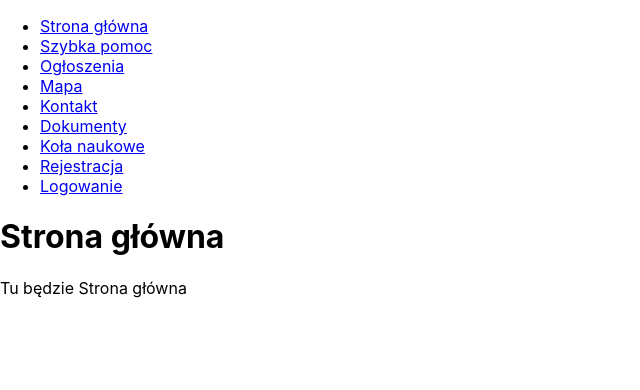
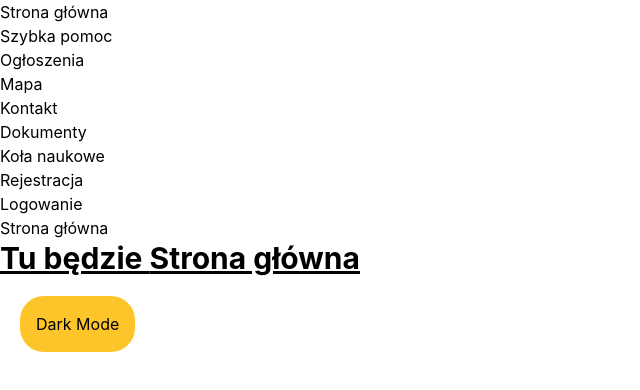
Before and after one commit to magdadobek/AIIM1Project, a React (Create React App) app in the folder aiim_project_front/: page / in a window 1280 px wide. Shown: the top 390 px of the page, without its empty margins (0-640 px from the left). Built offline with nearby package versions, Linux system fonts and the light colour scheme.

Commit message:
tailwind i kolory
tailwind, kolory, przycisk do przychodzenia między dark a light modem

```diff
--- a/aiim_project_front/package.json
+++ b/aiim_project_front/package.json
@@ -35,5 +35,8 @@
       "last 1 firefox version",
       "last 1 safari version"
     ]
+  },
+  "devDependencies": {
+    "tailwindcss": "^3.3.2"
   }
 }
--- a/aiim_project_front/public/index.html
+++ b/aiim_project_front/public/index.html
@@ -26,7 +26,7 @@
     -->
     <title>React App</title>
   </head>
-  <body>
+  <body className="dark" class="h-screen bg-white dark:text-white dark:bg-black flex justify-center items-center">
     <noscript>You need to enable JavaScript to run this app.</noscript>
     <div id="root"></div>
     <!--
--- a/aiim_project_front/src/index.css
+++ b/aiim_project_front/src/index.css
@@ -1,3 +1,7 @@
+@tailwind base;
+@tailwind components;
+@tailwind utilities;
+
 body {
   margin: 0;
   font-family: -apple-system, BlinkMacSystemFont, 'Segoe UI', 'Roboto', 'Oxygen',
--- a/aiim_project_front/src/pages/Placeholder.js
+++ b/aiim_project_front/src/pages/Placeholder.js
@@ -1,8 +1,38 @@
+import {useState, useEffect} from "react"; // do dark mode
+
 const Home = ({ title }) => {
+
+    // obsługa dark mode'a
+    const [theme, setTheme] = useState("Light");
+
+    useEffect(() => {
+        if (window.matchMedia('(prefers-color-scheme: dark)').matches) {
+            setTheme('dark');
+        }
+        else {
+            setTheme('light');
+        }
+    }, []);
+
+    useEffect(() => {
+        if (theme === "dark") {
+            document.documentElement.classList.add("dark");
+        }
+        else {
+            document.documentElement.classList.remove("dark");
+        }
+    }, [theme]);
+
+    const handleThemeSwitch = () => {
+        setTheme(theme === "dark" ? "light" : "dark");
+    }
+    // koniec obsługi dark mode'a
+
     return (
         <div>
             <h1>{title}</h1>
-            <p>Tu będzie {title}</p>
+            <p class="text-3xl font-bold underline">Tu będzie {title}</p>
+            <button className="bg-zolty dark:bg-zloty p-4 rounded-3xl m-5" onClick={handleThemeSwitch}>Dark Mode</button>
         </div>
     );
 }
--- /dev/null
+++ b/aiim_project_front/tailwind.config.js
@@ -0,0 +1,36 @@
+/** @type {import('tailwindcss').Config} */
+module.exports = {
+
+    // Szukanie klas CSS, które będą używane w projekcie
+    content: [
+      './src/**/*.{js,jsx,ts,tsx}',
+    ],
+
+    darkMode: "class",
+
+    // Dostosowywanie podstawowych ustawień dla projektu, takie jak kolory, czcionki, rozmiary itp
+    theme: {
+      extend: {
+        colors: {
+          czarny: '#111E2B',              // ciemny-granat (strona szkoły)
+          zloty: '#A58553',               // złoty (strona szkoły)
+          szary: '#858E99',               // szary (strona szkoły)
+          zolty: '#FDC529',               // zółty (logo szkoły)
+          niebieski: '#6BABF4',           // jaskrawy błękit
+          light_page: '#CDD9F9',       // niebieskawy
+          light_field: '#F5F1F1',      // szarawy
+          light_component: '#FFFFFF',  // biały
+          light_menu: '#111E2B',       // granatowy (logo szkoły)
+          dark_page: '#283542',        // ciemny
+          dark_field: '#232A37',       // ciemniejszy
+          dark_component: '#111E2B',   // najciemniejszy
+        }
+      },
+    },
+
+    // Określenie, które warianty klas CSS powinny być generowane przez Tailwind
+    // variants: {},
+
+    // Lista dodatkowych wtyczek, których chce się użyć
+    plugins: [],
+  }
```
Also changed, not shown: 1 other file (tests, documents, lock files or other folders).
